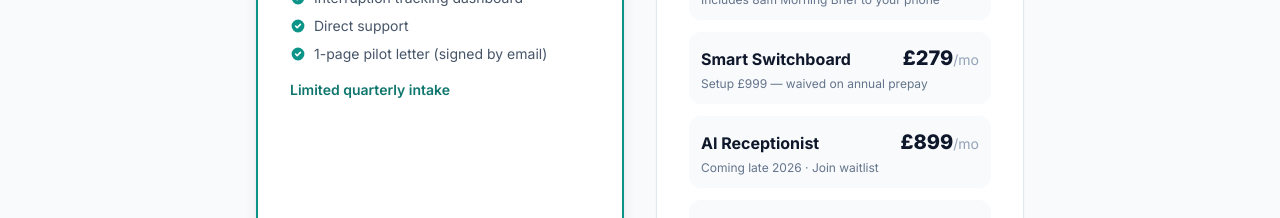
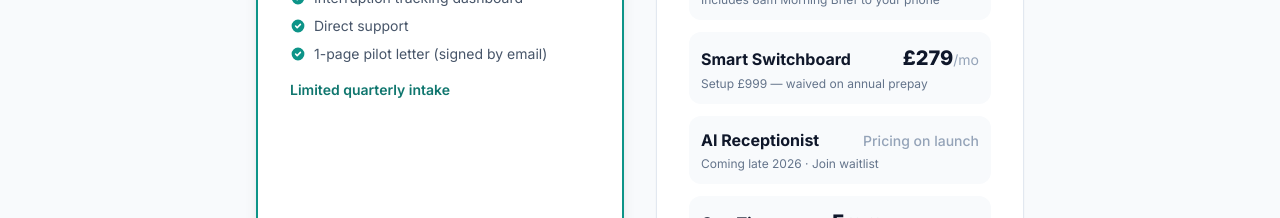
Before and after one commit to lornylorny/carecall.today, a plain HTML site: page index.html in a window 1280 px wide. Shown: the part 3900-4118 px from the top of the page. Drawn offline with nearby package versions, Linux system fonts and the light colour scheme.

Commit message:
pricing: remove T3 price, show 'Pricing on launch' while on waitlist

```diff
--- a/index.html
+++ b/index.html
@@ -289,7 +289,7 @@
           <div class="bg-slate-50 rounded-xl p-3">
             <div class="flex items-baseline justify-between gap-2">
               <p class="font-bold text-slate-900">AI Receptionist</p>
-              <p class="text-xl font-extrabold text-slate-900">£899<span class="text-slate-400 text-sm font-normal">/mo</span></p>
+              <p class="text-slate-400 text-sm font-medium">Pricing on launch</p>
             </div>
             <p class="text-slate-500 text-xs mt-1">Coming late 2026 · Join waitlist</p>
           </div>
```
